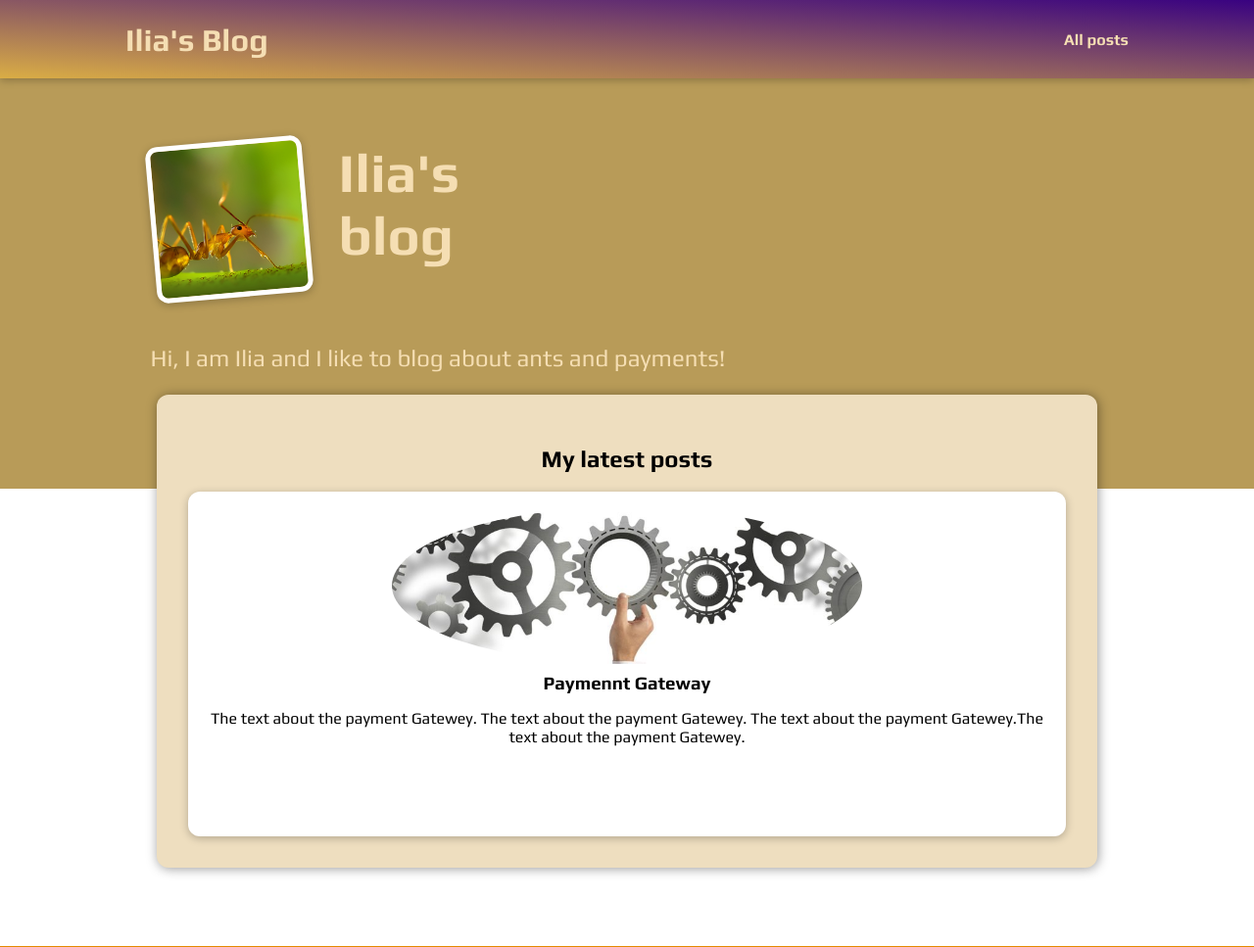
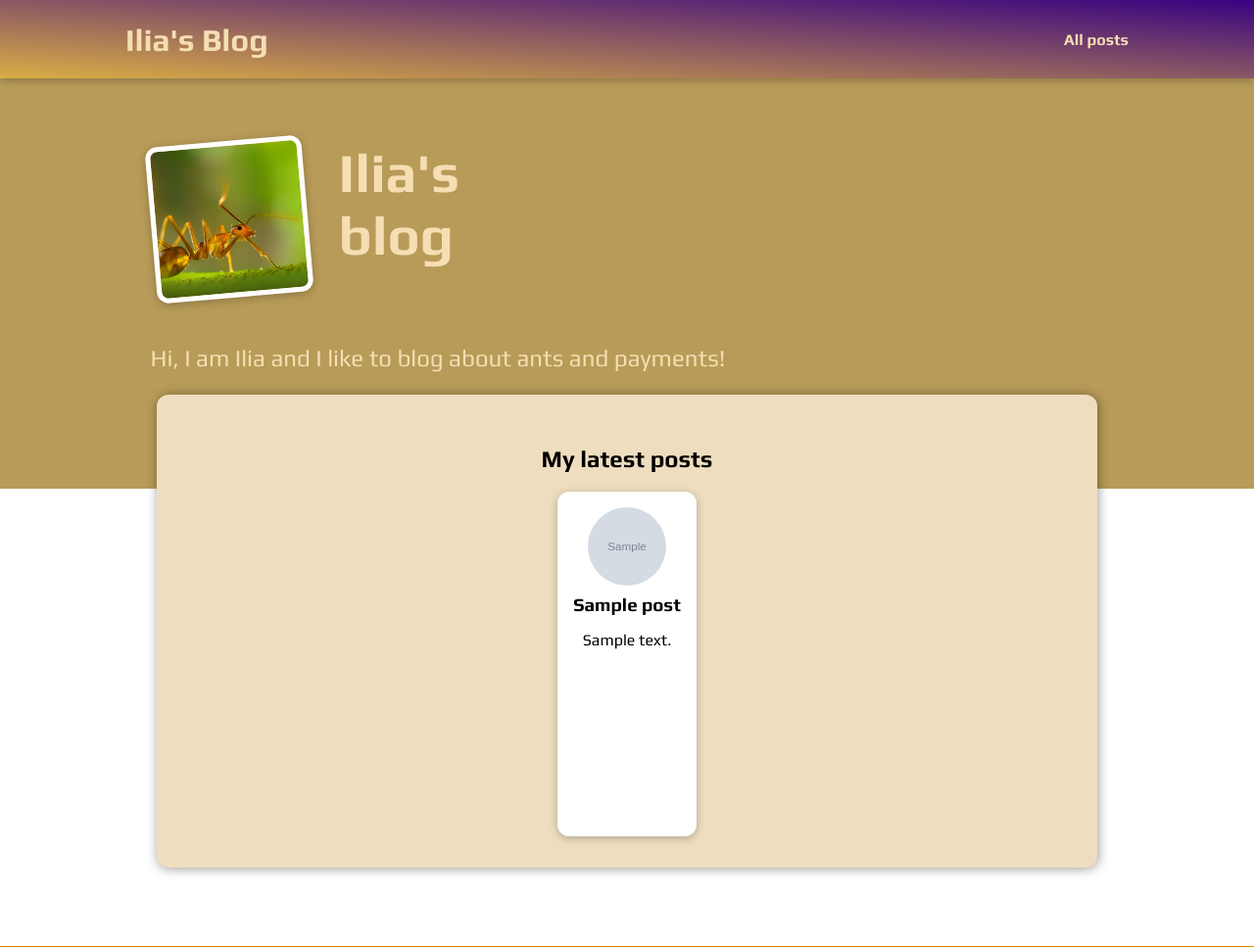
Before and after one commit to IliaIlyich/Ilia_site, a Django app: template blog/templates/blog/index.html in a window 1280 px wide. Shown: the top 967 px of the page at 98% size. Run offline with Django 5.2, Linux system fonts and the light colour scheme; the template is opened without the code that fills it: most values are stand-ins (such as "Sample title", 1, 10 or a date in 2020); grey boxes marked "Sample" are stand-in pictures.

```diff
--- a/blog/static/blog/index.css
+++ b/blog/static/blog/index.css
@@ -47,8 +47,11 @@
 }
 
 #latest-posts img{
-  width: 30rem;
-  height: 10rem;
+    /* because of big width/height I had a problem with index page */
+  width: 5rem;
+  height: 5rem;
+  object-fit: cover;
+  border-radius: 50%;
 }
 
 #latest-posts h2 {
--- a/blog/templates/blog/includes/post.html
+++ b/blog/templates/blog/includes/post.html
@@ -4,14 +4,17 @@
     <article class = "post">
         <!--the whole post is a link. That is why <a> tag as a first tag-->
         <!-- we do not have to forget about the key argument "slug" for the dynamic segment -->
-        <a href="{% url "post-detail-page" slug="payment-gateway"%}">
-            <img src="{% static "blog/images/The-Process.jpeg" %}" alt = "How to implement the payment Gateway">
+        <a href="{% url "post-detail-page" slug=post.slug %}">
+            <!-- the img must be partionally hardcoded: "blog/images/"|add: post.image  -->
+            <img src="{% static "blog/images/"|add:post.image %}" alt = "{{post.title}}">
             <!--use div to group some content together-->
             <div class = "post__content">
-                <h3>Paymennt Gateway</h3>
+                <!--  using interpolation in the template
+                    post.title - accessing dictionary fileds in templates (not like in regular Python)
+                -->
+                <h3>{{post.title}}</h3>
                 <p>
-                    The text about the payment Gatewey. The text about the payment Gatewey.
-                    The text about the payment Gatewey.The text about the payment Gatewey.
+                    {{ post.excerpt }}
                 </p>
             </div>
         </a>
--- a/blog/templates/blog/index.html
+++ b/blog/templates/blog/index.html
@@ -45,7 +45,9 @@
              a .post class described in post.css and there is a
              class = post in the post.html snippet
         -->
+        {% for post in latest_posts %}
         {% include "blog/includes/post.html" %}
+        {% endfor %}
     </ul>
 </section>
 
```
Also changed, not shown: blog/templates/blog/all-posts.html (+3 -6 lines), blog/templates/blog/post-detail.html (+6 -18 lines), blog/views.py (+37 -6 lines).
